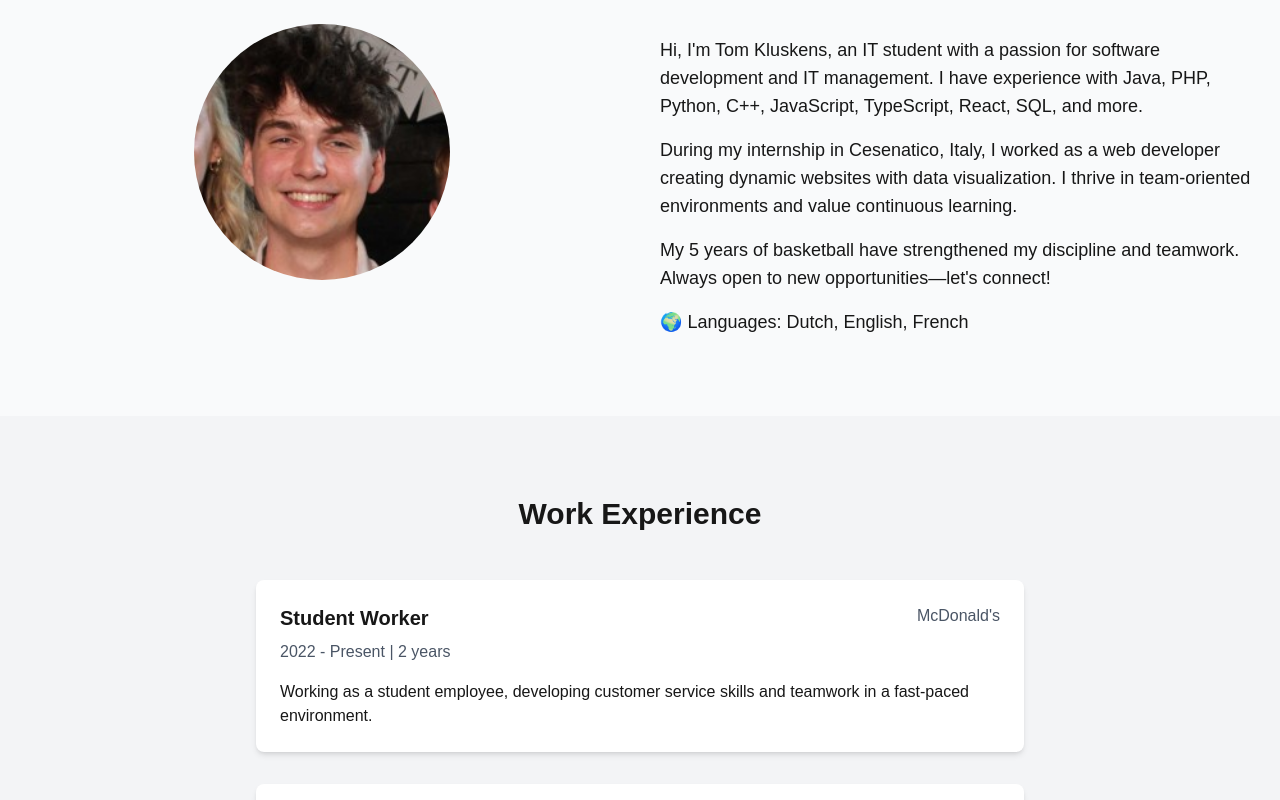
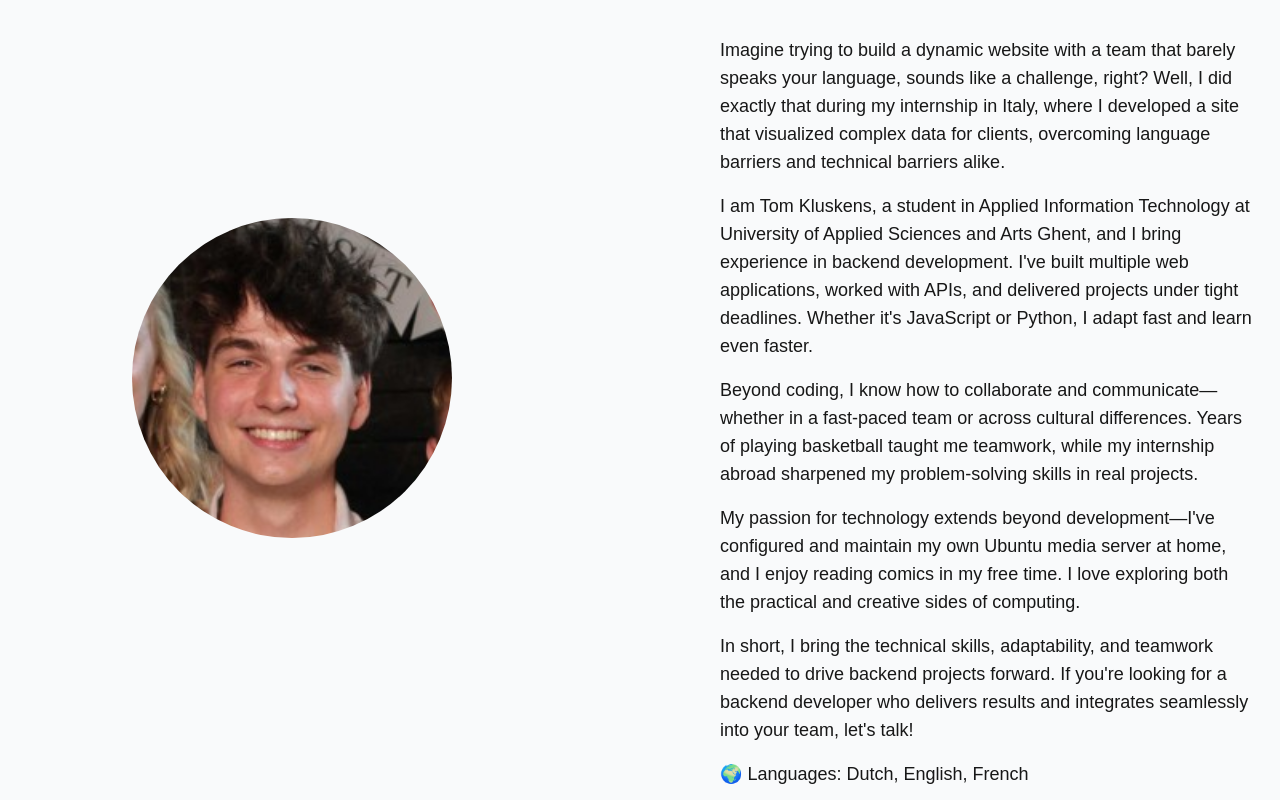
Before and after one commit to TKluskens/portfolio, a Next.js app: page / in a window 1280 px wide. Shown: the part 520-1320 px from the top of the page. Built offline with nearby package versions, Linux system fonts and the light colour scheme.

Commit message:
Update About.tsx

```diff
--- a/src/components/About.tsx
+++ b/src/components/About.tsx
@@ -7,31 +7,36 @@ const About = () => {
     <section id="about" className="py-20">
       <div className="container mx-auto px-6">
 
-        <div className="flex flex-col md:flex-row items-center justify-between gap-10">
+        <div className="flex flex-col md:flex-row items-center justify-between gap-40">
           <div className="md:w-1/2">
-            <div className="bg-gray-200 dark:bg-gray-700 rounded-full w-64 h-64 mx-auto overflow-hidden">
+            <div className="bg-gray-200 dark:bg-gray-700 rounded-full w-80 h-80 mx-auto overflow-hidden">
               <Image
                 src={profilePic}
                 alt="Tom Kluskens profile picture"
-                width={256}
-                height={256}
+                width={280}
+                height={280}
                 className="object-cover w-full h-full"
                 priority
               />
             </div>
           </div>
           <div className="md:w-1/2">
-          <h2 className="text-3xl font-bold mb-8">About Me</h2>
+            <h2 className="text-3xl font-bold mb-8">About Me</h2>
             <p className="text-lg mb-4">
-              Hi, I&apos;m Tom Kluskens, an IT student with a passion for software development and IT management.
-              I have experience with Java, PHP, Python, C++, JavaScript, TypeScript, React, SQL, and more.
+              Imagine trying to build a dynamic website with a team that barely speaks your language, sounds like a challenge, right? Well, I did exactly that during my internship in Italy, where I developed a site that visualized complex data for clients, overcoming language barriers and technical barriers alike.
             </p>
             <p className="text-lg mb-4">
-              During my internship in Cesenatico, Italy, I worked as a web developer creating dynamic websites with data visualization.
-              I thrive in team-oriented environments and value continuous learning.
+              I am Tom Kluskens, a student in Applied Information Technology at University of Applied Sciences and Arts Ghent, and I bring experience in backend development.
+              I&apos;ve built multiple web applications, worked with APIs, and delivered projects under tight deadlines. Whether it&apos;s JavaScript or Python, I adapt fast and learn even faster.
             </p>
             <p className="text-lg mb-4">
-              My 5 years of basketball have strengthened my discipline and teamwork. Always open to new opportunities—let&apos;s connect!
+              Beyond coding, I know how to collaborate and communicate—whether in a fast-paced team or across cultural differences. Years of playing basketball taught me teamwork, while my internship abroad sharpened my problem-solving skills in real projects.
+            </p>
+            <p className="text-lg mb-4">
+              My passion for technology extends beyond development—I&apos;ve configured and maintain my own Ubuntu media server at home, and I enjoy reading comics in my free time. I love exploring both the practical and creative sides of computing.
+            </p>
+            <p className="text-lg mb-4">
+              In short, I bring the technical skills, adaptability, and teamwork needed to drive backend projects forward. If you&apos;re looking for a backend developer who delivers results and integrates seamlessly into your team, let&apos;s talk!
             </p>
             <p className="text-lg font-medium">
               🌍 Languages: Dutch, English, French
```
